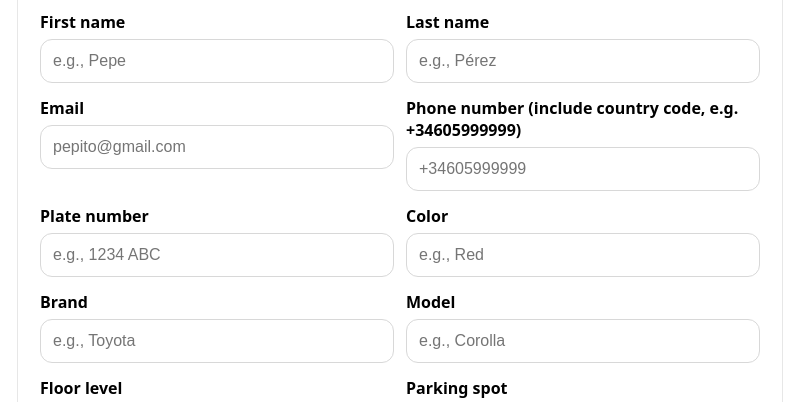
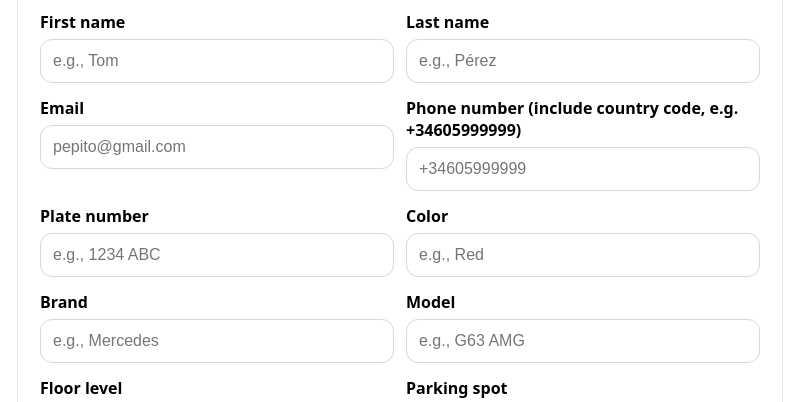
Before and after one commit to mikitatrayan-web/night-wash-checkout, a website: page index.html in a window 1280 px wide. Shown: the part 180-582 px from the top of the page, 240-1040 px from the left. Drawn offline with Linux system fonts and the light colour scheme.

Commit message:
Update index.html

```diff
--- a/index.html
+++ b/index.html
@@ -42,7 +42,7 @@
     <div class="row">
       <div>
         <label>First name</label>
-        <input id="firstName" placeholder="e.g., Pepe" autocomplete="given-name" />
+        <input id="firstName" placeholder="e.g., Tom" autocomplete="given-name" />
       </div>
       <div>
         <label>Last name</label>
@@ -75,11 +75,11 @@
     <div class="row">
       <div>
         <label>Brand</label>
-        <input id="brand" placeholder="e.g., Toyota" autocomplete="off" />
+        <input id="brand" placeholder="e.g., Mercedes" autocomplete="off" />
       </div>
       <div>
         <label>Model</label>
-        <input id="model" placeholder="e.g., Corolla" autocomplete="off" />
+        <input id="model" placeholder="e.g., G63 AMG" autocomplete="off" />
       </div>
     </div>
 
```
